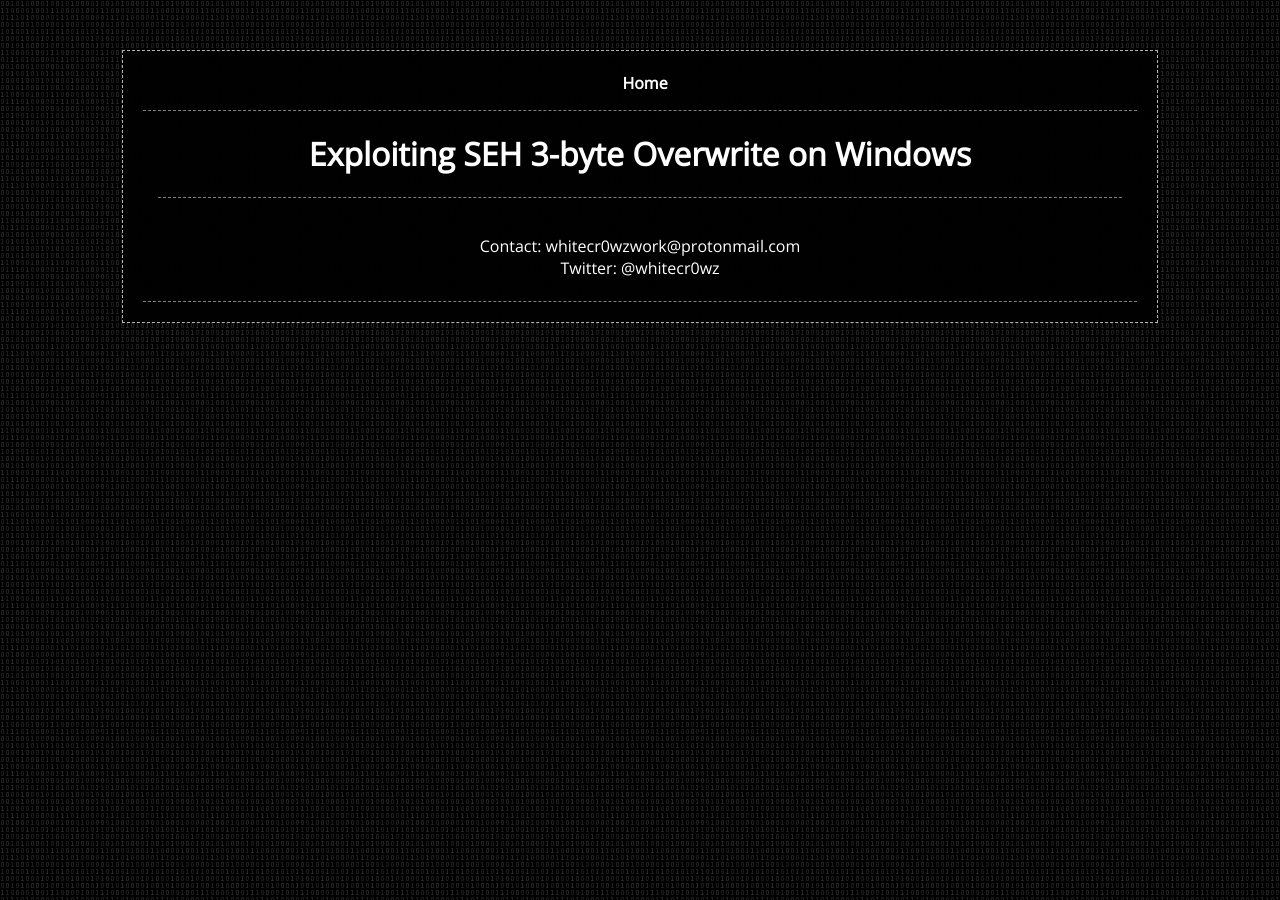
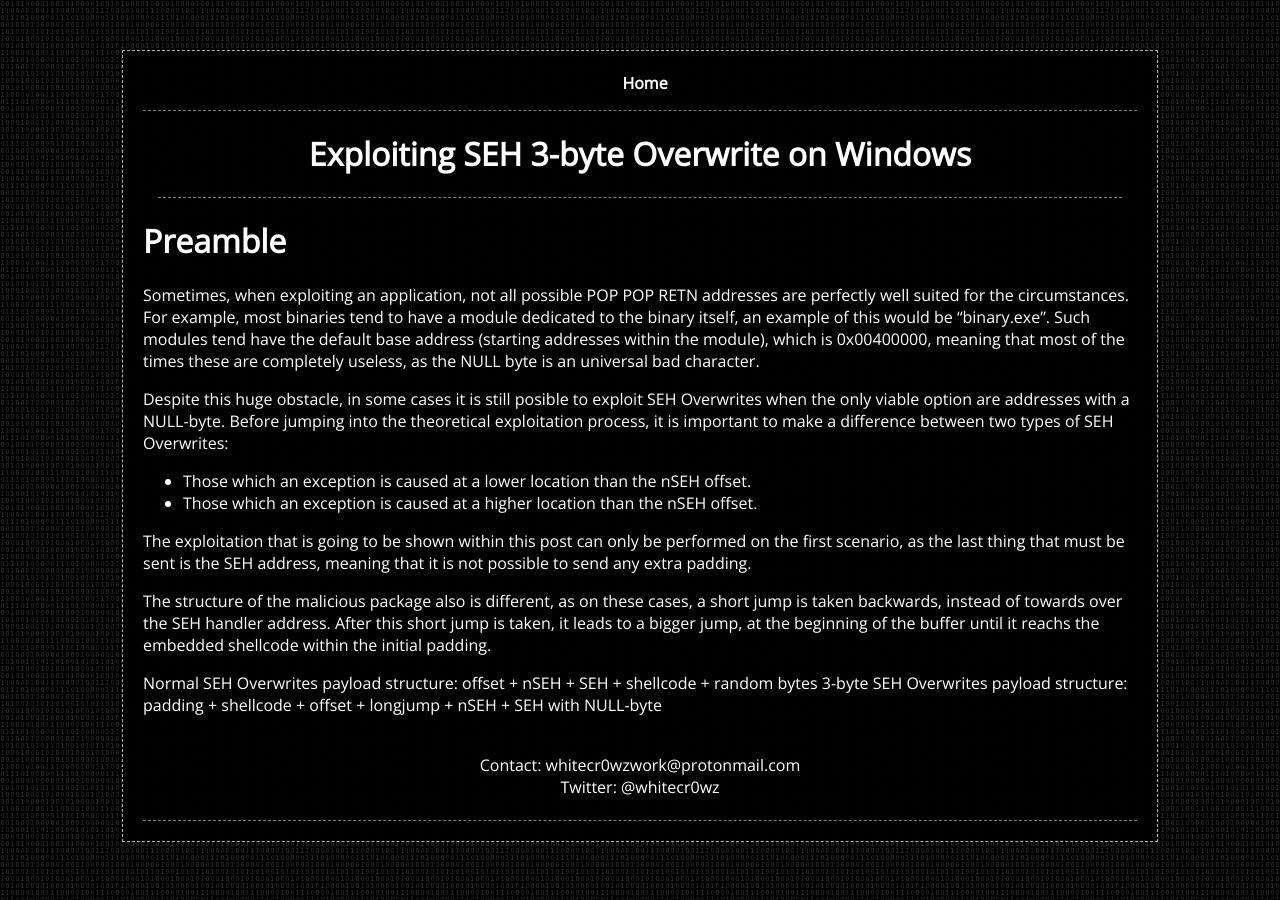
Before and after one commit to whitecr0wz/whitecr0wz.github.io, a Jekyll site: the page built from _posts/posts/2020-03-09-Exploiting-SEH-3-byte-Overwrite-on-Windows.md, in a window 1280 px wide. Built offline with Jekyll 4.4.1, drawn with Linux system fonts in a browser that asks for light colours.

Commit message:
Update 2020-03-09-Exploiting-SEH-3-byte-Overwrite-on-Windows.md

```diff
--- a/_posts/posts/2020-03-09-Exploiting-SEH-3-byte-Overwrite-on-Windows.md
+++ b/_posts/posts/2020-03-09-Exploiting-SEH-3-byte-Overwrite-on-Windows.md
@@ -6,3 +6,21 @@ categories: posts
 comments: false
 en: true
 ---
+
+# Preamble
+
+Sometimes, when exploiting an application, not all possible POP POP RETN addresses are perfectly well suited for the circumstances.
+For example, most binaries tend to have a module dedicated to the binary itself, an example of this would be "binary.exe". Such modules tend have the default base address (starting addresses within the module), which is 0x00400000, meaning that most of the times these are completely useless, as the NULL byte is an universal bad character.
+
+Despite this huge obstacle, in some cases it is still posible to exploit SEH Overwrites when the only viable option are addresses with a NULL-byte.
+Before jumping into the theoretical exploitation process, it is important to make a difference between two types of SEH Overwrites:
+
++ Those which an exception is caused at a lower location than the nSEH offset.
++ Those which an exception is caused at a higher location than the nSEH offset.
+
+The exploitation that is going to be shown within this post can only be performed on the first scenario, as the last thing that must be sent is the SEH address, meaning that it is not possible to send any extra padding.
+
+The structure of the malicious package also is different, as on these cases, a short jump is taken backwards, instead of towards over the SEH handler address. After this short jump is taken, it leads to a bigger jump, at the beginning of the buffer until it reachs the embedded shellcode within the initial padding.
+
+Normal SEH Overwrites payload structure: offset + nSEH + SEH + shellcode + random bytes
+3-byte SEH Overwrites payload structure: padding + shellcode + offset + longjump + nSEH + SEH with NULL-byte
```
